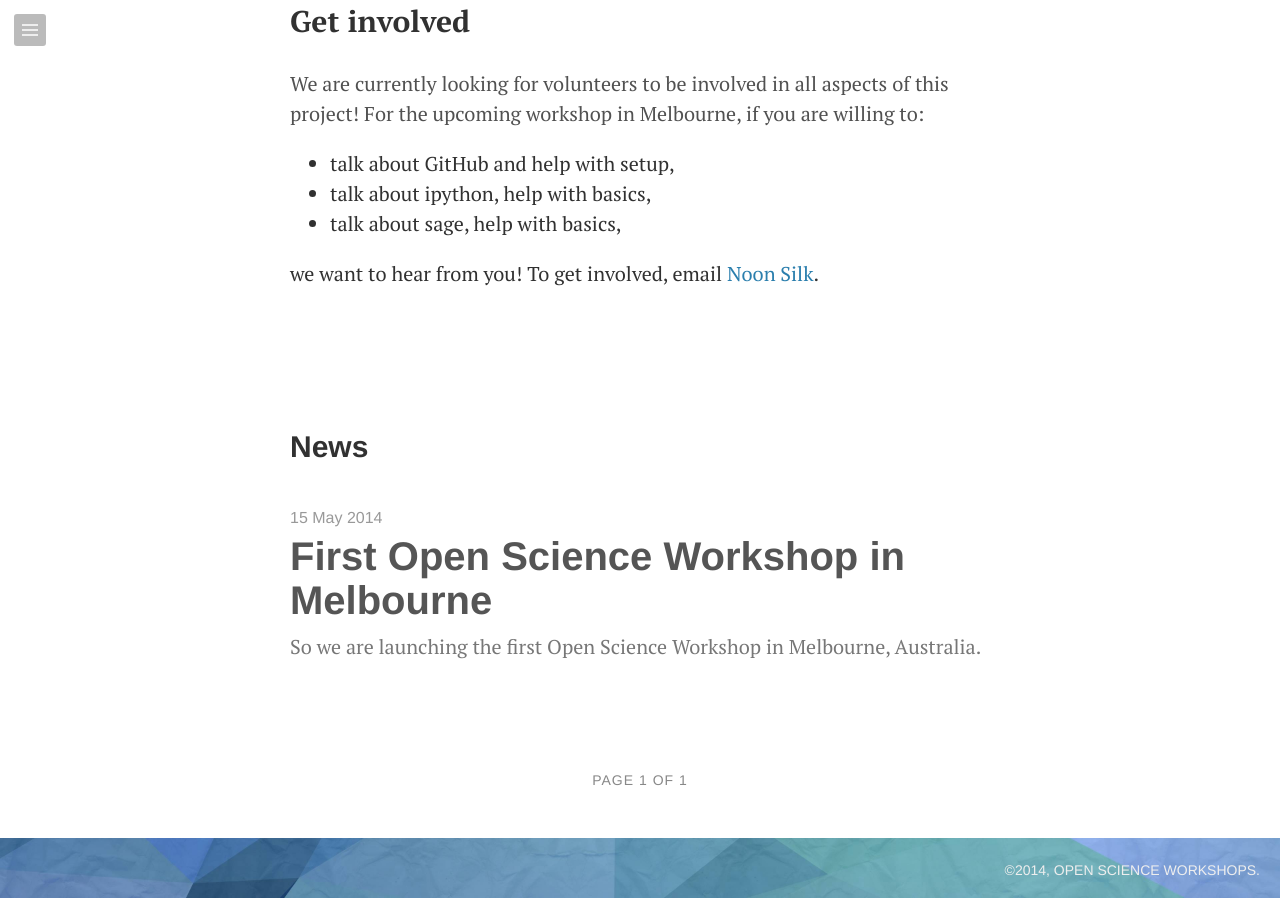
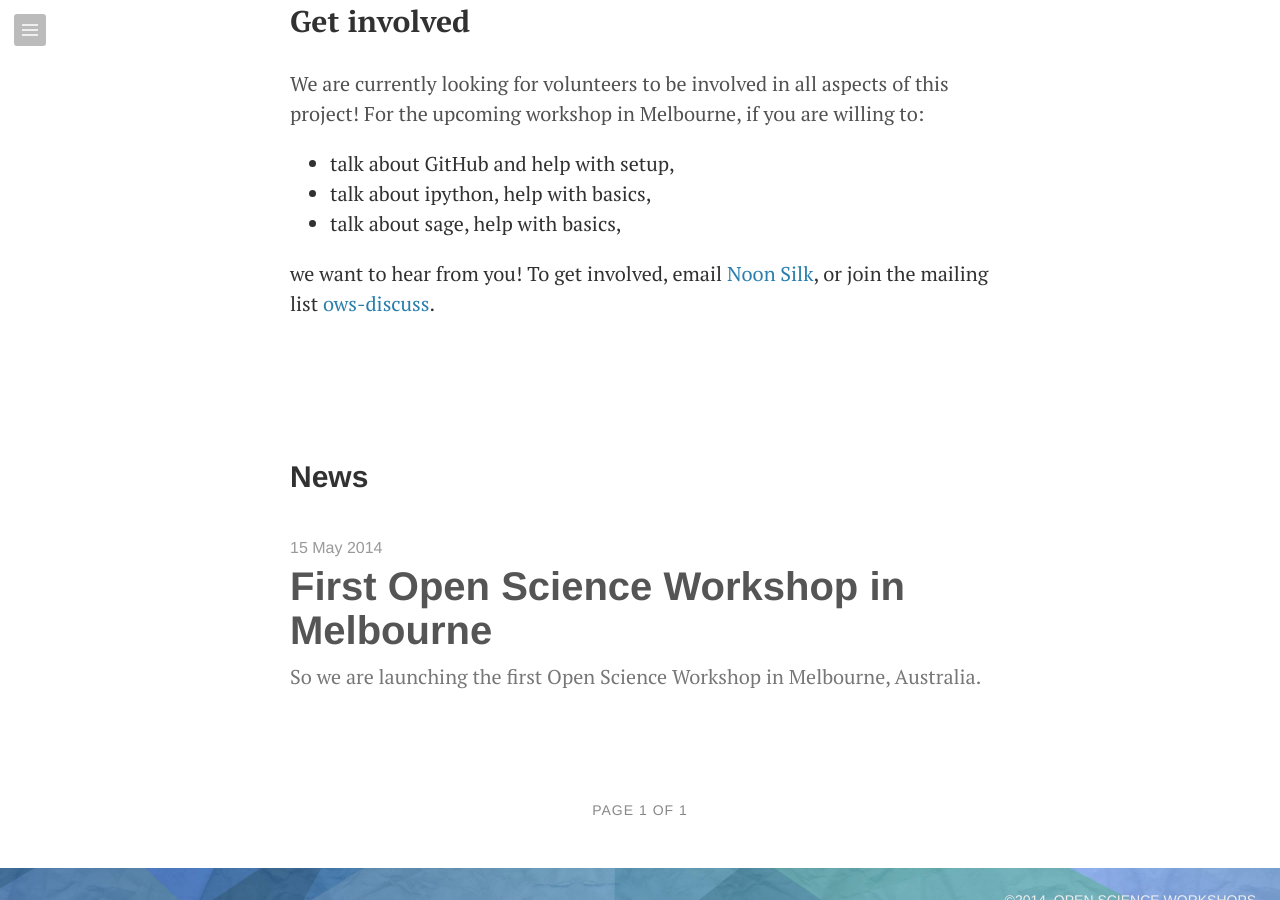
Before and after one commit to OpenScienceWorkshops/OpenScienceWorkshops.github.io, a Jekyll site: the page built from index.html, in a window 1280 px wide and 900 px high, scrolled down 871 px. Built offline with Jekyll 4.4.1, drawn with Linux system fonts in a browser that asks for light colours; Markdown is read by kramdown in place of the engine named in the settings; the list of posts is cut into pages by our own code.

Commit message:
mailing list

```diff
--- a/index.html
+++ b/index.html
@@ -42,7 +42,9 @@ title: Home
         </ul>
 
         we want to hear from you! To get involved, email
-        <a href="mailto:noonsilk+osw@gmail.com">Noon Silk</a>.
+        <a href="mailto:noonsilk+osw@gmail.com">Noon Silk</a>, or join the
+        mailing list <a
+            href="https://groups.google.com/forum/#!forum/osw-discuss/">ows-discuss</a>.
     </p>
 </div>
 
```
